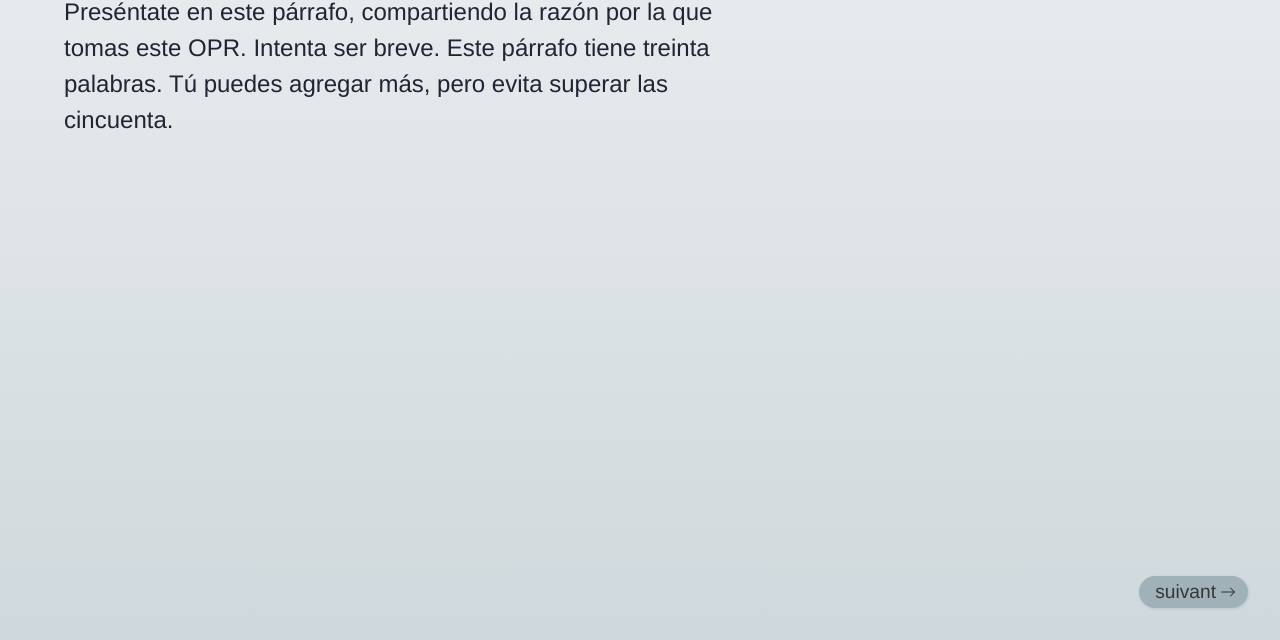
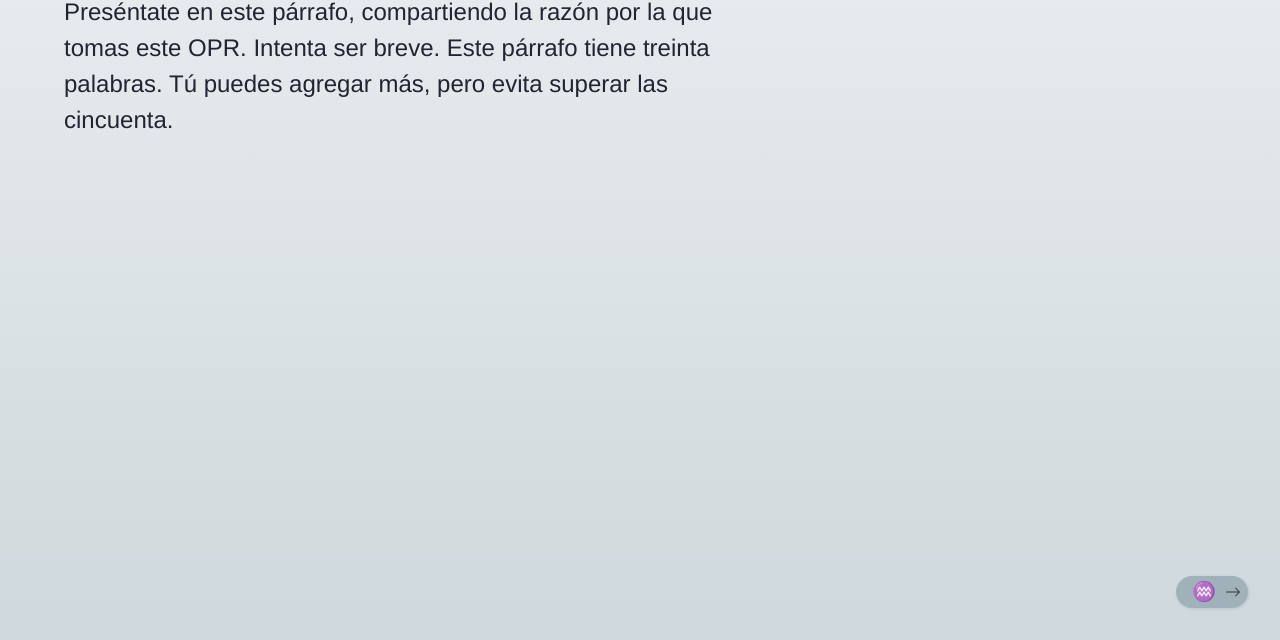
Before and after one commit to romancito-psd/clase-01, a plain HTML site: page index.html in a window 1280 px wide. Shown: the part 160-800 px from the top of the page. Drawn offline with nearby package versions, Linux system fonts and the light colour scheme.

Commit message:
Update index.html

```diff
--- a/index.html
+++ b/index.html
@@ -27,7 +27,7 @@
 
         <script>
             // Esto es una línea de comentario en JAVASCRIPT
-            var palabras = ["siguiente", "repüyen", "seguente", "suivant", "next", "Nächster", "次の", "다음의"];
+            var palabras = ["⌚","☔","♒","⚓","⚡","✌"];
             function setup() {
                 var palabra = random(palabras);
                 createA("page.html?data="+palabra, palabra).parent("next");
```
